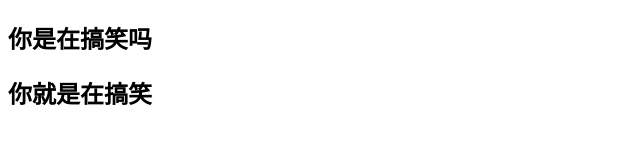
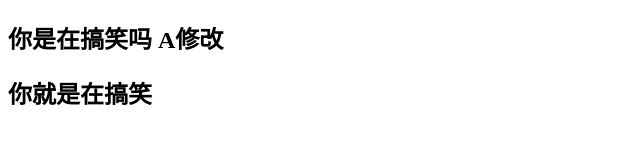
Before and after one commit to peerzi/new-demo, a plain HTML site: page index.html in a window 1280 px wide. Shown: the whole page, without its empty margins (0-640 px from the left). Drawn offline with Linux system fonts and the light colour scheme.

Commit message:
测试冲突

```diff
--- a/index.html
+++ b/index.html
@@ -11,7 +11,7 @@
     </style>
 </head>
 <body>
-<h2>你是在搞笑吗</h2>
+<h2>你是在搞笑吗  A修改</h2>
 <h2>你就是在搞笑</h2>
 <script>
 
```
